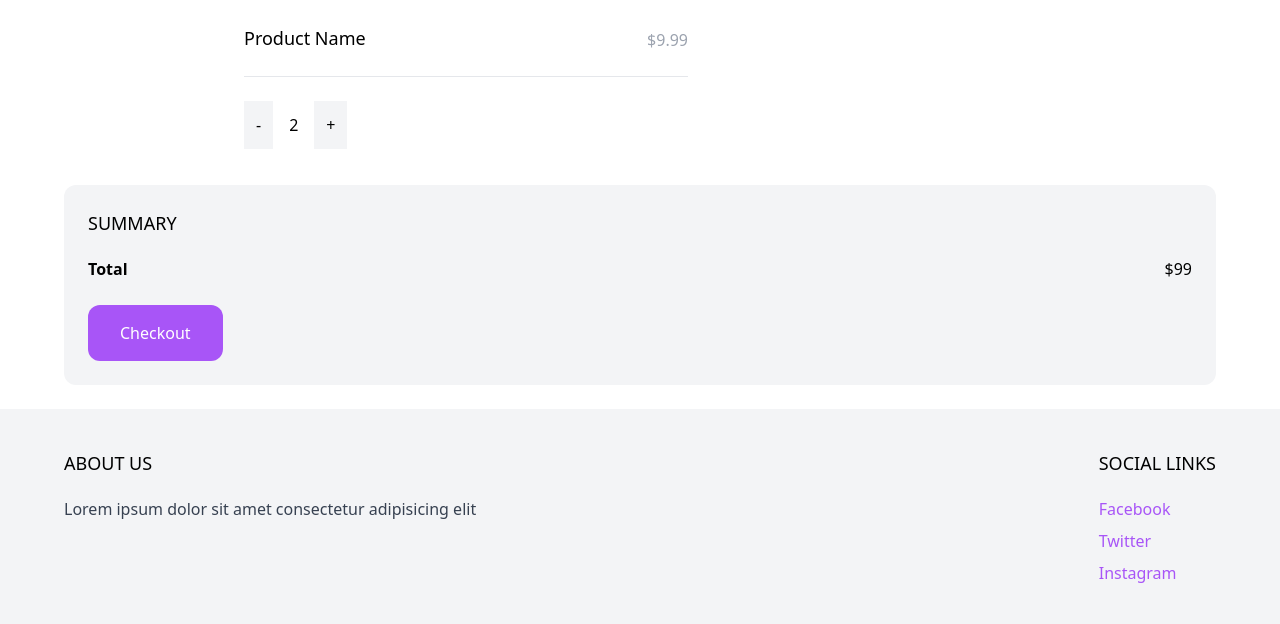
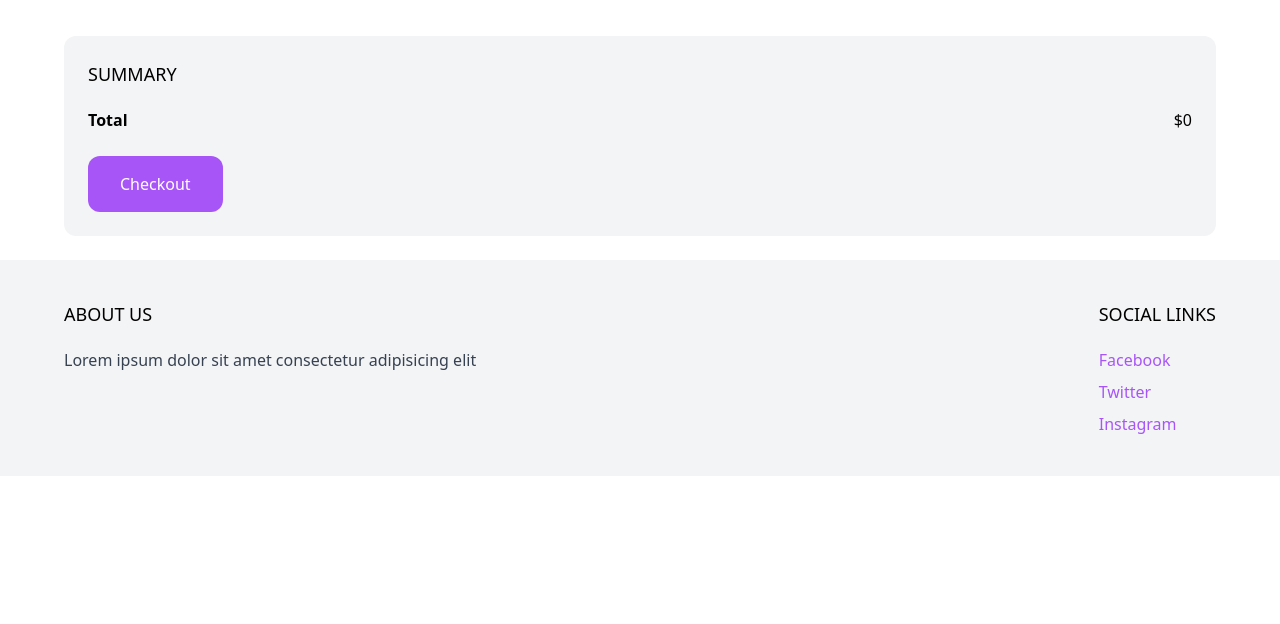
Before and after one commit to JuanFuenza/ecomm, a Django app: page /cart/ in a window 1280 px wide. Shown: the part 77-701 px from the top of the page. Run offline with Django 4.2, Linux system fonts and the light colour scheme; some libraries are stand-ins or nearby versions.

Commit message:
cart/checkout fixes

```diff
--- a/cart/cart.py
+++ b/cart/cart.py
@@ -15,6 +15,11 @@ class Cart(object):
     def __iter__(self):
         for p in self.cart.keys():
             self.cart[str(p)]['product'] = Product.objects.get(pk=p)
+
+        for item in self.cart.values():
+            item['total_price'] = int(item['product'].price * item['quantity'])
+
+            yield item
 
     def __len__(self):
         return sum(item['quantity'] for item in self.cart.values())
@@ -41,3 +46,8 @@ class Cart(object):
         if product_id in self.cart:
             del self.cart[product_id]
             self.save()
+
+    def get_total_cost(self):
+        for p in self.cart.keys():
+            self.cart[str(p)]['product'] = Product.objects.get(pk=p)
+        return sum(item['product'].price * item['quantity'] for item in self.cart.values())
--- a/cart/templates/cart/cart.html
+++ b/cart/templates/cart/cart.html
@@ -2,40 +2,42 @@
 
 {% block content %}
     <div class="max-w-6xl mx-auto flex flex-wrap items-start py-6 px-6 xl:px-0">
+        {% for item in cart %}
             <div class="product w-full lg:w-3/4">
                 <div class="products w-full lg:w-3/4">
                     <div class="product mb-6 flex pr-6">
                         <a href="#" class="w-1/4">
-                        <img src="" alt="" class="hover:shadow-lg rounded-xl">
+                            <img src="{{ item.product.get_thumbnail }}" alt="" class="hover:shadow-lg rounded-xl">
                         </a>
-
                         <div class="w-3/4 pl-6">
                             <div class="flex justify-between">
-                            <a href="" class="text-lg">Product Name</a>
-                            <span class="mb-6 pt-1 text-gray-400">$9.99</span>
+                                <a href="" class="text-lg">{{ item.product.name }}</a>
+                                <span class="mb-6 pt-1 text-gray-400">${{ item.total_price }}</span>
                             </div>
 
                             <hr>
 
                             <div class="quantity mt-6 flex items-center space-x-4">
                                 <a href="#" class="p-3 bg-gray-100">-</a>
-                            <span>2</span>
+                                <span>{{ item.quantity }}</span>
                                 <a href="#" class="p-3 bg-gray-100">+</a>
                             </div>
                         </div>
                     </div>
                 </div>
             </div>
+        {% endfor %}
+
 
         <div class="summary w-full w-1/4 p-6 bg-gray-100 rounded-xl mt-3">
             <h2 class="uppercase text-lg mb-5">Summary</h2>
 
             <div class="mb-6 flex justify-between">
                 <span class="font-semibold">Total</span>
-                <span>$99</span>
+                <span>${{ cart.get_total_cost }}</span>
             </div>
 
-            <a href="#" class="inline-block px-8 py-4 rounded-xl bg-purple-500 hover:bg-purple-700 text-white">Checkout</a>
+            <a href="{% url 'checkout' %}" class="inline-block px-8 py-4 rounded-xl bg-purple-500 hover:bg-purple-700 text-white">Checkout</a>
         </div>
     </div>
 {% endblock %}
--- a/cart/views.py
+++ b/cart/views.py
@@ -1,4 +1,5 @@
 from django.shortcuts import render
+from django.contrib.auth.decorators import login_required
 
 from .cart import Cart
 
@@ -11,5 +12,6 @@ def add_to_cart(request, product_id):
 def cart(request):
     return render(request, 'cart/cart.html')
 
+@login_required
 def checkout(request):
     return render(request, 'cart/checkout.html')
--- a/ecomm/settings.py
+++ b/ecomm/settings.py
@@ -11,7 +11,7 @@ https://docs.djangoproject.com/en/4.0/ref/settings/
 """
 
 from pathlib import Path
-from secret import key
+from .secret import key
 # Build paths inside the project like this: BASE_DIR / 'subdir'.
 BASE_DIR = Path(__file__).resolve().parent.parent
 
@@ -29,6 +29,7 @@ ALLOWED_HOSTS = []
 
 LOGOUT_REDIRECT_URL = '/'
 LOGIN_REDIRECT_URL = '/'
+LOGIN_URL = '/login/'
 
 SESSION_COOKIE_AGE = 86400
 CART_SESSION_ID = 'cart'
```
Also changed, not shown: cart/templates/cart/checkout.html (+4 -4 lines), db.sqlite3. Lines whose indentation alone changed are shown as unchanged.
